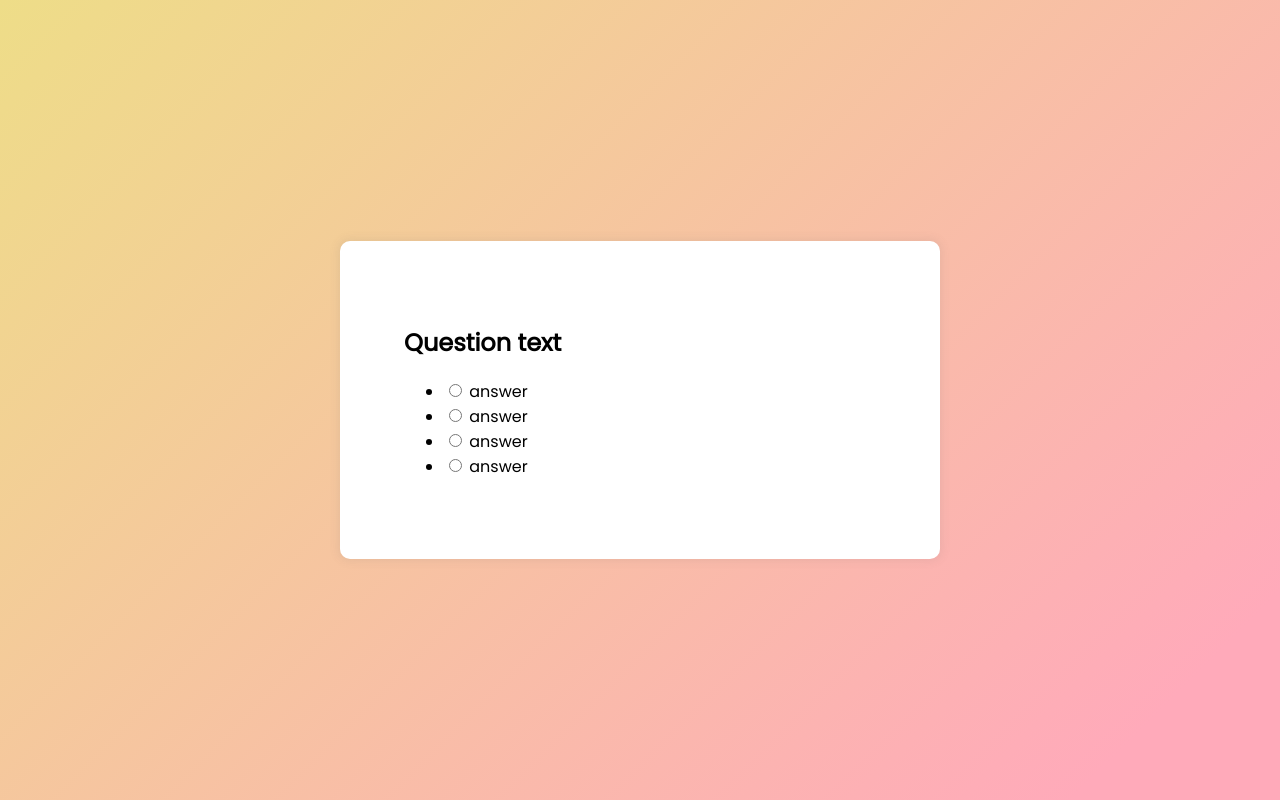
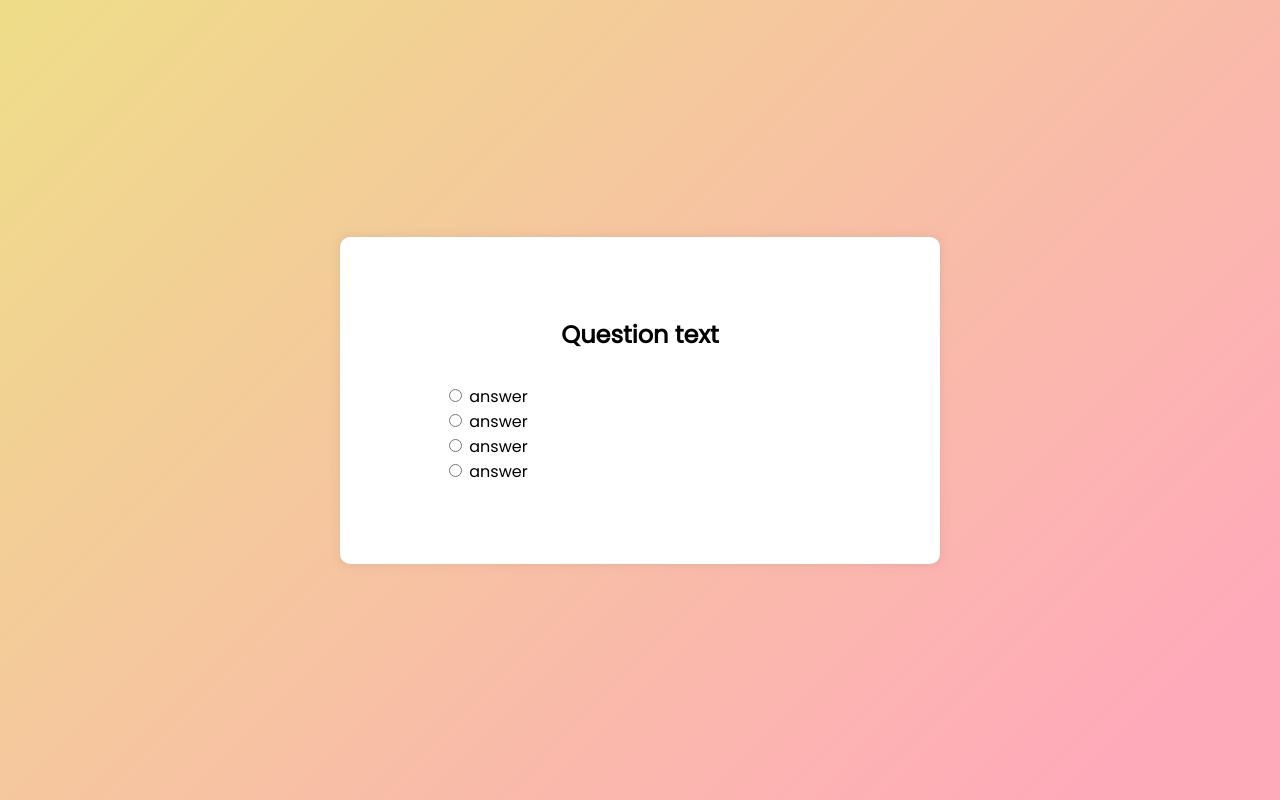
Before and after one commit to fatimahpatel/frontend_quiz_app, a plain HTML site: page index.html in a window 1280 px wide. Drawn offline with Linux system fonts and the light colour scheme.

Commit message:
styling to h2 and removed bullet points from ul

```diff
--- a/style.css
+++ b/style.css
@@ -33,3 +33,13 @@ body{
 .quiz-header {
     padding: 4rem;
 }
+
+h2{
+    padding: 1rem;
+    text-align: center;
+    margin: 0;
+}
+
+ul{
+    list-style-type: none;
+}
```
